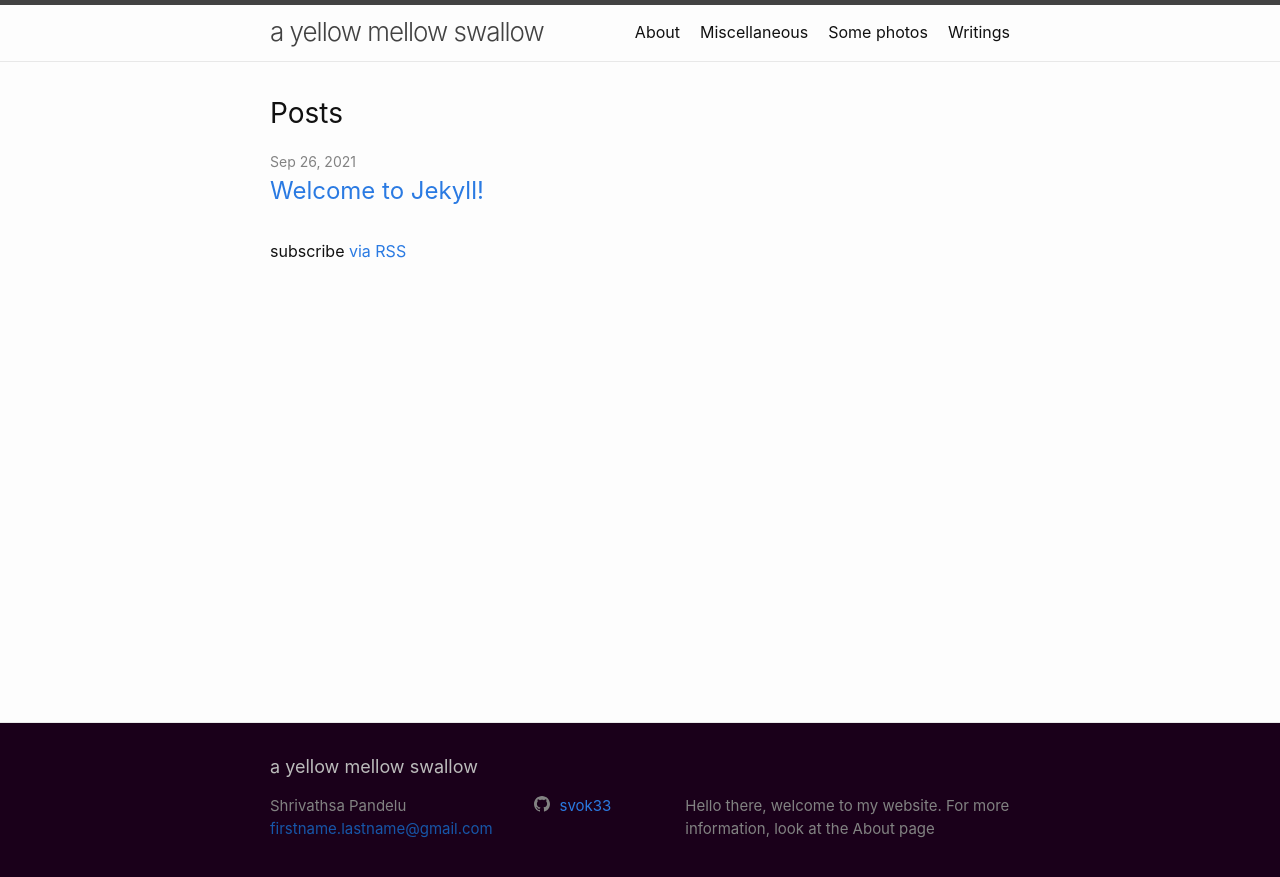
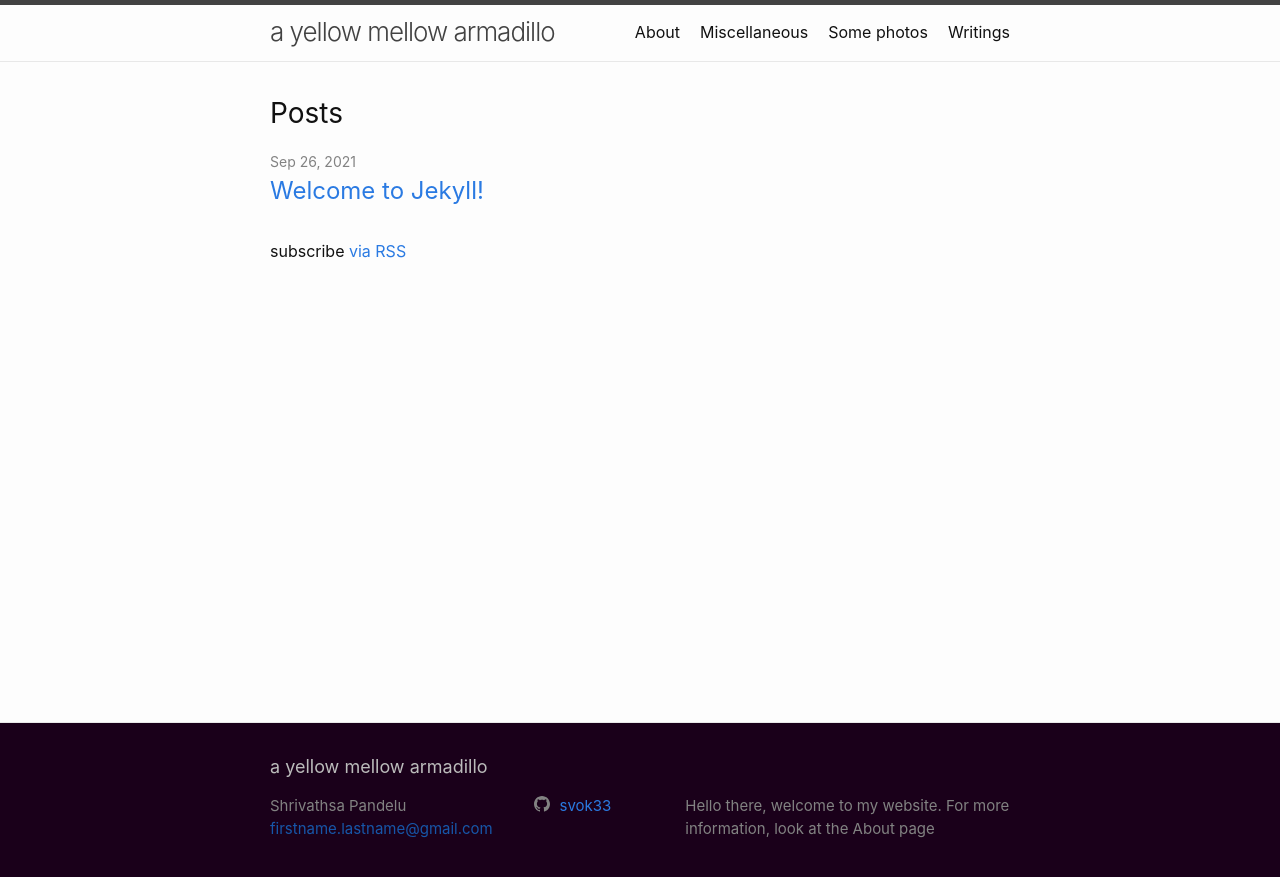
Before and after one commit to shrivathsap/shrivathsap.github.io, a Jekyll site: the page built from index.markdown, in a window 1280 px wide. Shown: the top 877 px of the page. Built offline with Jekyll 4.4.1, drawn with Linux system fonts in a browser that asks for light colours.

Commit message:
armadillo

```diff
--- a/_config.yml
+++ b/_config.yml
@@ -18,7 +18,7 @@
 # You can create any custom variable you would like, and they will be accessible
 # in the templates via {{ site.myvariable }}.
 
-title: a yellow mellow swallow
+title: a yellow mellow armadillo
 email: firstname.lastname@gmail.com
 description: >- # this means to ignore newlines until "baseurl:"
   Hello there, welcome to my website. For more information, look at the About page
```
